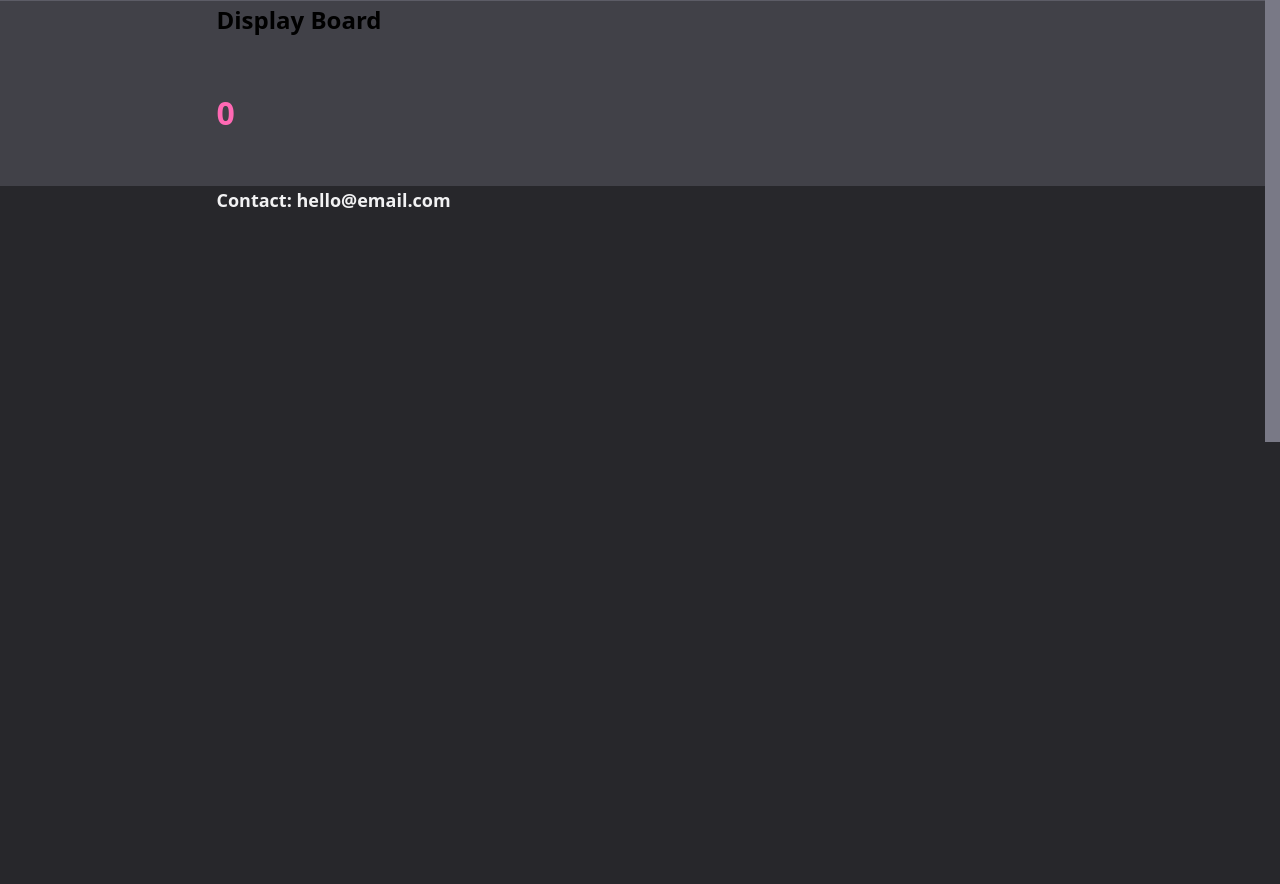
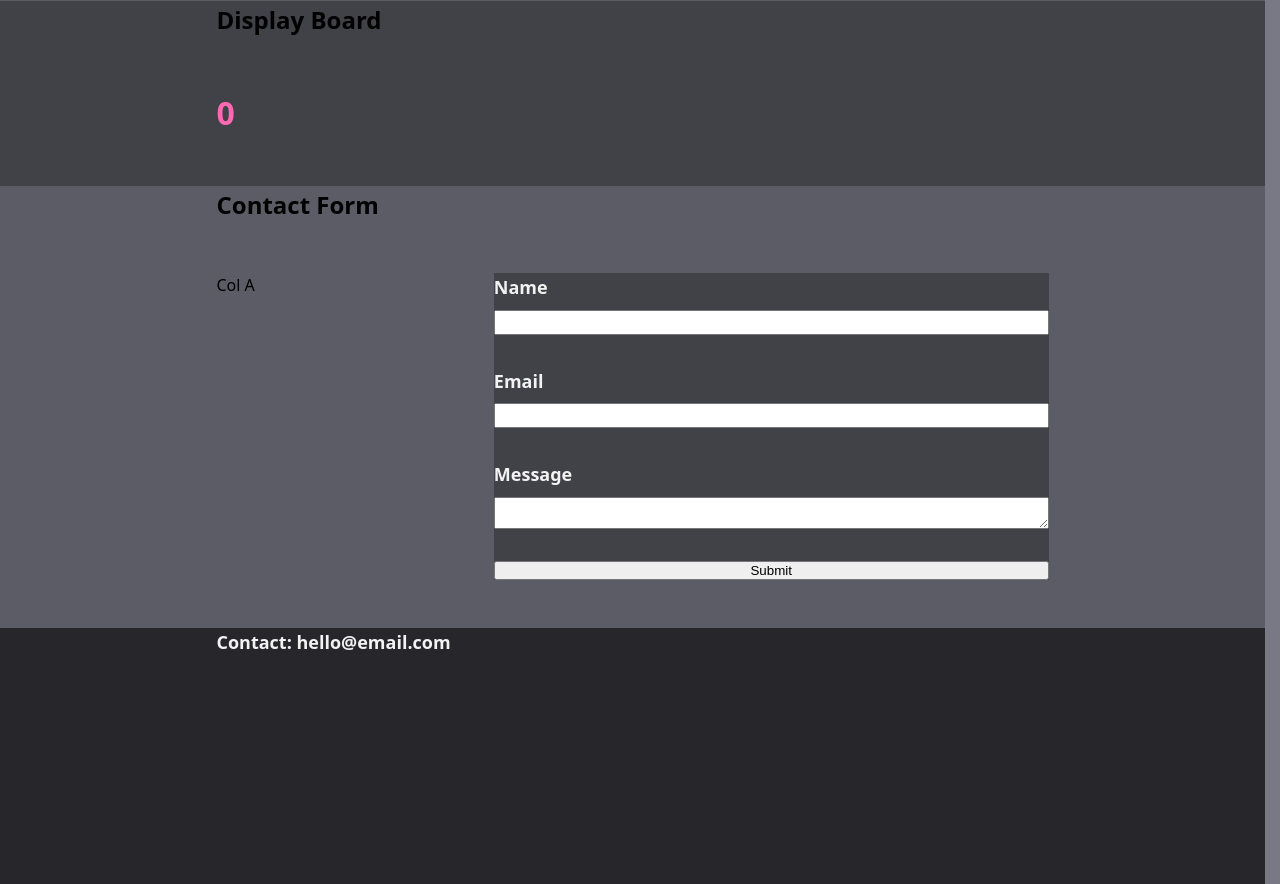
Before and after one commit to mcclellangg/tap_report, a Flask app: page / in a window 1280 px wide. Shown: the part 380-1264 px from the top of the page. Before the commit the page ends 822 px from the top, so only its background shows below. Run offline with Flask 3, Linux system fonts and the light colour scheme.

Commit message:
add initial styling for contact_form;

```diff
--- a/templates/components/contact_form.html
+++ b/templates/components/contact_form.html
@@ -1,7 +1,49 @@
 <!-- components/contact_form.html -->
-<style></style>
+<style>
+  .contact-layout {
+    display: grid;
+    grid-template-columns: 1fr 2fr;
+  }
+
+  .Xcontact-layout > * {
+    outline: 1px red solid;
+  }
+
+  .contact-form {
+    background-color: var(--n700);
+    display: grid;
+    grid-template-rows: 1fr repeat;
+  }
+
+  .contact-form > input,
+  textarea {
+    margin-bottom: 32px;
+  }
+
+  .contact-form > input {
+    font-size: 18px;
+  }
+
+  .contact-form > label {
+    margin-bottom: 8px;
+    color: var(--n100);
+    font-size: 18px;
+    font-weight: 600;
+  }
+</style>
 
 <div class="content" style="background-color: var(--n600)">
   <h2>Contact Form</h2>
-  <!-- TODO: Add form using grid -->
+  <div class="contact-layout">
+    <div>Col A</div>
+    <form class="contact-form">
+      <label>Name</label>
+      <input type="text" />
+      <label>Email</label>
+      <input type="text" />
+      <label>Message</label>
+      <textarea></textarea>
+      <button type="submit">Submit</button>
+    </form>
+  </div>
 </div>
--- a/templates/index.html
+++ b/templates/index.html
@@ -25,6 +25,7 @@
     {% include 'components/header.html' %}
     {% include 'components/tap_me.html' %}
     {% include 'components/display_count.html' %}
+    {% include 'components/contact_form.html' %}
     {% include 'components/footer.html' %}
   </body>
 </html>
```
